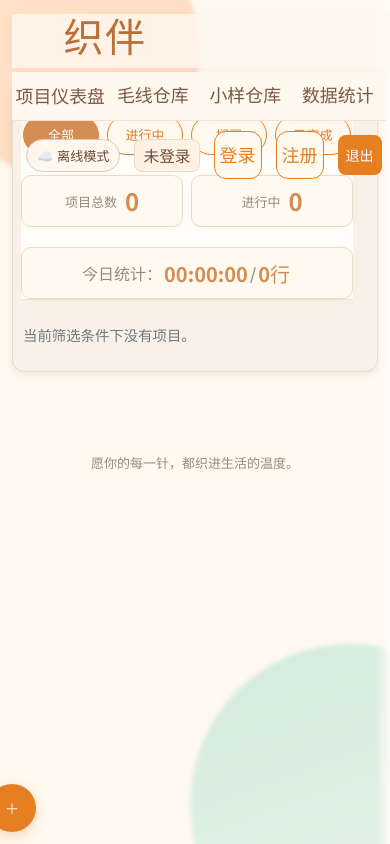
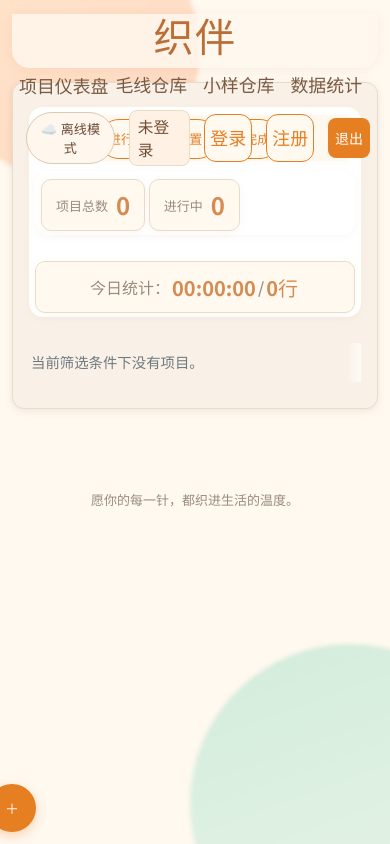
Before and after one commit to 18162319926/vibecoding, a plain HTML site: page index.html in a window 390 px wide. Drawn offline with nearby package versions, Linux system fonts and the light colour scheme; a web font is replaced by a local one.

Commit message:
fix:移动端

```diff
--- a/styles.css
+++ b/styles.css
@@ -1,7 +1,230 @@
 
 
 @media (max-width: 700px) {
-  /* 顶部导航栏单独一行，用户区单独一行，Tab单独一行，统计区单独一行，全部分块排列，避免重叠 */
+  .nav-auth {
+    position: absolute;
+    top: 6px;
+    right: 4vw;
+    flex-direction: column;
+    align-items: flex-end;
+    flex-wrap: wrap;
+    gap: 4px;
+    z-index: 100;
+  }
+
+  /* 仪表盘工具栏、统计、筛选按钮堆叠为单列 */
+  body.homepage .dashboard-toolbar {
+    display: flex;
+    flex-direction: column;
+    align-items: stretch;
+    gap: 10px;
+    width: 100%;
+  }
+  body.homepage .dashboard-inline-stats {
+    flex-direction: row;
+    flex-wrap: wrap;
+    gap: 8px;
+    width: 100%;
+    margin-left: 0;
+    justify-content: flex-start;
+  }
+  .inline-stat-pill {
+    min-width: 0;
+    flex: 1 1 40%;
+    font-size: 1rem;
+    padding: 8px 6px;
+    margin-bottom: 4px;
+  }
+  .today-summary-pill {
+    display: block;
+    margin-top: 6px;
+    font-size: 0.98rem;
+    padding: 8px 0 0 0;
+    word-break: break-all;
+  }
+  .status-filters {
+    display: grid;
+    grid-template-columns: repeat(4, 1fr);
+    gap: 8px;
+    width: 100%;
+    margin-bottom: 2px;
+  }
+  .status-filters .btn {
+    width: 100%;
+    min-width: 0;
+    min-height: 38px;
+    font-size: 1rem;
+    padding: 8px 0;
+    border-radius: 10px;
+  }
+  .project-cards {
+    gap: 8px;
+    padding-bottom: 4px;
+  }
+  .project-card {
+    min-width: 180px;
+    max-width: 92vw;
+    font-size: 1.04rem;
+    padding: 10px 6px;
+    margin-right: 2px;
+  }
+  .project-card h3 {
+    font-size: 1.12rem;
+  }
+  .project-meta-row {
+    gap: 4px;
+    font-size: 0.98rem;
+  }
+  .project-card-actions {
+    flex-direction: column;
+    gap: 6px;
+    align-items: stretch;
+    padding-bottom: 0;
+  }
+  .project-card-actions .btn {
+    min-width: 0;
+    width: 100%;
+    font-size: 0.98rem;
+    padding: 10px 0;
+    border-radius: 10px;
+  }
+  .card-more-menu {
+    min-width: 110px;
+    right: 0;
+    left: auto;
+  }
+  .project-cover {
+    aspect-ratio: 16/9;
+    max-height: 110px;
+    border-radius: 8px;
+  }
+  /* 横向滚动阴影提示 */
+  .project-cards::after {
+    content: "";
+    display: block;
+    position: absolute;
+    right: 0;
+    top: 0;
+    width: 18px;
+    height: 100%;
+    pointer-events: none;
+    background: linear-gradient(to left, rgba(255,252,247,0.9), transparent 80%);
+    z-index: 2;
+  }
+}
+
+:root {
+  --bg: #fff8ef;
+  --panel: #fffcf7;
+  --ink: #25303b;
+  --accent: #be4f27;
+  --accent-deep: #8f3718;
+  --mint: #2f7d6b;
+  --danger: #b7353a;
+  --line: #e9dbc8;
+  --shadow: 0 12px 28px rgba(107, 63, 27, 0.12);
+}
+
+* {
+  box-sizing: border-box;
+}
+
+body {
+  margin: 0;
+  min-height: 100vh;
+  color: var(--ink);
+  font-family: "Noto Sans SC", "PingFang SC", "Microsoft YaHei", sans-serif;
+  background:
+    radial-gradient(circle at 10% 20%, rgba(255, 195, 141, 0.32), transparent 30%),
+    radial-gradient(circle at 90% 10%, rgba(170, 217, 202, 0.26), transparent 34%),
+    var(--bg);
+  padding: 16px 18px;
+  overflow-x: hidden;
+}
+
+h1,
+h2,
+h3,
+.subtitle,
+.project-meta,
+.btn,
+label,
+input,
+select,
+textarea {
+  overflow-wrap: anywhere;
+}
+
+body.homepage {
+  height: 100vh;
+  overflow: hidden;
+}
+
+
+.top-nav {
+  max-width: 1320px;
+  margin: 0 auto 10px;
+  display: flex;
+  align-items: center;
+  justify-content: space-between;
+  gap: 14px;
+}
+
+/* 增大导航栏按钮点击区域，提升移动端体验 */
+.top-nav .btn.ghost,
+.top-nav .nav-center a.btn.ghost {
+  min-width: 44px;
+  min-height: 44px;
+  padding: 10px 18px;
+  font-size: 1.08rem;
+  border-radius: 12px;
+  box-sizing: border-box;
+  touch-action: manipulation;
+  user-select: none;
+  transition: background 0.18s, color 0.18s;
+}
+
+@media (max-width: 700px) {
+  .top-nav .btn.ghost,
+  .top-nav .nav-center a.btn.ghost {
+    min-width: 48px;
+    min-height: 48px;
+    padding: 12px 0;
+    font-size: 1.12rem;
+  }
+}
+
+/* 移动端点击反馈 */
+.top-nav .btn.ghost:active,
+.top-nav .nav-center a.btn.ghost:active {
+  background: #ffe5d0;
+  color: var(--accent-deep);
+}
+
+.brand {
+  font-family: "ZCOOL XiaoWei", "KaiTi", cursive;
+  font-size: 1.3rem;
+  color: var(--accent-deep);
+}
+
+
+.nav-auth {
+  display: flex;
+  align-items: center;
+  gap: 8px;
+  flex-wrap: wrap;
+  justify-content: flex-end;
+}
+
+.project-page .nav-auth {
+  flex-direction: column;
+  align-items: flex-end;
+  gap: 6px;
+}
+
+
+@media (max-width: 700px) {
+  /* 顶部导航栏横向排列，右上角为头像/菜单 */
   .top-nav {
     flex-direction: row;
     align-items: center;
@@ -12,8 +235,6 @@
     z-index: 100;
     background: #fff8efcc;
     box-shadow: 0 2px 12px rgba(180,120,80,0.06);
-    width: 100vw;
-    margin: 0 -8px 0 -8px;
   }
   .brand-wrap {
     flex: 1 1 auto;
@@ -29,43 +250,14 @@
   .brand-subtitle {
     display: none;
   }
-  /* 用户区单独一行 */
-  .mobile-userbar {
-    display: flex;
-    align-items: center;
-    justify-content: flex-end;
-    gap: 8px;
-    width: 100vw;
-    background: #fff8efcc;
-    padding: 4px 8px 2px 8px;
-    margin: 0 -8px 0 -8px;
-    z-index: 101;
-    position: relative;
-    box-shadow: 0 1px 6px rgba(180,120,80,0.04);
-  }
-  .mobile-userbar > * {
-    margin-left: 6px;
-  }
-  .mobile-userbar .btn, .mobile-userbar .account-chip {
-    font-size: 0.98rem;
-    padding: 4px 8px;
-    min-width: 0;
-    border-radius: 8px;
-  }
-  /* Tab单独一行 */
   .nav-center {
     display: flex;
-    flex-direction: row;
+    flex: 2 1 auto;
     justify-content: center;
     align-items: center;
     gap: 0;
-    width: 100vw;
-    background: #fff8ef;
-    margin: 0 -8px 0 -8px;
-    padding: 0 2px;
-    border-bottom: 1.5px solid #f3e2d2;
-    position: relative;
-    z-index: 99;
+    width: 100%;
+    position: static;
   }
   .nav-center a.btn.ghost {
     flex: 1 1 0;
@@ -87,337 +279,6 @@
     color: var(--accent-deep);
     background: none;
   }
-  /* 统计区单独一行 */
-  .dashboard-toolbar {
-    display: flex;
-    flex-direction: column;
-    align-items: stretch;
-    gap: 0;
-    width: 100vw;
-    background: #fffefb;
-    margin: 0 -8px 0 -8px;
-    padding: 8px 0 0 0;
-    border-bottom: 1.5px solid #f3e2d2;
-    z-index: 98;
-    position: relative;
-  }
-  .dashboard-inline-stats {
-    display: flex;
-    gap: 10px;
-    width: 100%;
-    margin: 0 0 4px 0;
-    justify-content: flex-start;
-  }
-  .inline-stat-pill {
-    flex: 1 1 0;
-    min-width: 0;
-    background: #fff;
-    border-radius: 14px;
-    box-shadow: 0 2px 8px rgba(180,120,80,0.06);
-    font-size: 1.08rem;
-    padding: 10px 0;
-    margin: 0;
-    justify-content: center;
-  }
-  .inline-stat-pill strong {
-    font-size: 1.22rem;
-  }
-  .today-summary-pill {
-    display: block;
-    width: 100%;
-    font-size: 1.08rem;
-    font-weight: 600;
-    color: #a86a3c;
-    background: #fff;
-    border-radius: 12px;
-    margin: 4px 0 0 0;
-    padding: 10px 0 8px 0;
-    text-align: center;
-    box-shadow: 0 2px 8px rgba(180,120,80,0.04);
-  }
-  /* 卡片区块下方留白 */
-  .project-cards {
-    margin-top: 8px;
-  }
-}
-  .nav-auth {
-    position: absolute;
-    top: 6px;
-    right: 4vw;
-    flex-direction: column;
-    align-items: flex-end;
-    flex-wrap: wrap;
-    gap: 4px;
-    z-index: 100;
-  }
-
-  /* 仪表盘工具栏、统计、筛选按钮堆叠为单列 */
-  body.homepage .dashboard-toolbar {
-    display: flex;
-    flex-direction: column;
-    align-items: stretch;
-    gap: 10px;
-    width: 100%;
-  }
-  body.homepage .dashboard-inline-stats {
-    flex-direction: row;
-    flex-wrap: wrap;
-    gap: 8px;
-    width: 100%;
-    margin-left: 0;
-    justify-content: flex-start;
-  }
-  .inline-stat-pill {
-    min-width: 0;
-    flex: 1 1 40%;
-    font-size: 1rem;
-    padding: 8px 6px;
-    margin-bottom: 4px;
-  }
-  .today-summary-pill {
-    display: block;
-    margin-top: 6px;
-    font-size: 0.98rem;
-    padding: 8px 0 0 0;
-    word-break: break-all;
-  }
-  .status-filters {
-    display: grid;
-    grid-template-columns: repeat(4, 1fr);
-    gap: 8px;
-    width: 100%;
-    margin-bottom: 2px;
-  }
-  .status-filters .btn {
-    width: 100%;
-    min-width: 0;
-    min-height: 38px;
-    font-size: 1rem;
-    padding: 8px 0;
-    border-radius: 10px;
-  }
-  .project-cards {
-    gap: 8px;
-    padding-bottom: 4px;
-  }
-  .project-card {
-    min-width: 180px;
-    max-width: 92vw;
-    font-size: 1.04rem;
-    padding: 10px 6px;
-    margin-right: 2px;
-  }
-  .project-card h3 {
-    font-size: 1.12rem;
-  }
-  .project-meta-row {
-    gap: 4px;
-    font-size: 0.98rem;
-  }
-  .project-card-actions {
-    flex-direction: column;
-    gap: 6px;
-    align-items: stretch;
-    padding-bottom: 0;
-  }
-  .project-card-actions .btn {
-    min-width: 0;
-    width: 100%;
-    font-size: 0.98rem;
-    padding: 10px 0;
-    border-radius: 10px;
-  }
-  .card-more-menu {
-    min-width: 110px;
-    right: 0;
-    left: auto;
-  }
-  .project-cover {
-    aspect-ratio: 16/9;
-    max-height: 110px;
-    border-radius: 8px;
-  }
-  /* 横向滚动阴影提示 */
-  .project-cards::after {
-    content: "";
-    display: block;
-    position: absolute;
-    right: 0;
-    top: 0;
-    width: 18px;
-    height: 100%;
-    pointer-events: none;
-    background: linear-gradient(to left, rgba(255,252,247,0.9), transparent 80%);
-    z-index: 2;
-  }
-}
-
-:root {
-  --bg: #fff8ef;
-  --panel: #fffcf7;
-  --ink: #25303b;
-  --accent: #be4f27;
-  --accent-deep: #8f3718;
-  --mint: #2f7d6b;
-  --danger: #b7353a;
-  --line: #e9dbc8;
-  --shadow: 0 12px 28px rgba(107, 63, 27, 0.12);
-}
-
-* {
-  box-sizing: border-box;
-}
-
-body {
-  margin: 0;
-  min-height: 100vh;
-  color: var(--ink);
-  font-family: "Noto Sans SC", "PingFang SC", "Microsoft YaHei", sans-serif;
-  background:
-    radial-gradient(circle at 10% 20%, rgba(255, 195, 141, 0.32), transparent 30%),
-    radial-gradient(circle at 90% 10%, rgba(170, 217, 202, 0.26), transparent 34%),
-    var(--bg);
-  padding: 16px 18px;
-  overflow-x: hidden;
-}
-
-h1,
-h2,
-h3,
-.subtitle,
-.project-meta,
-.btn,
-label,
-input,
-select,
-textarea {
-  overflow-wrap: anywhere;
-}
-
-body.homepage {
-  height: 100vh;
-  overflow: hidden;
-}
-
-
-.top-nav {
-  max-width: 1320px;
-  margin: 0 auto 10px;
-  display: flex;
-  align-items: center;
-  justify-content: space-between;
-  gap: 14px;
-}
-
-/* 增大导航栏按钮点击区域，提升移动端体验 */
-.top-nav .btn.ghost,
-.top-nav .nav-center a.btn.ghost {
-  min-width: 44px;
-  min-height: 44px;
-  padding: 10px 18px;
-  font-size: 1.08rem;
-  border-radius: 12px;
-  box-sizing: border-box;
-  touch-action: manipulation;
-  user-select: none;
-  transition: background 0.18s, color 0.18s;
-}
-
-@media (max-width: 700px) {
-  .top-nav .btn.ghost,
-  .top-nav .nav-center a.btn.ghost {
-    min-width: 48px;
-    min-height: 48px;
-    padding: 12px 0;
-    font-size: 1.12rem;
-  }
-}
-
-/* 移动端点击反馈 */
-.top-nav .btn.ghost:active,
-.top-nav .nav-center a.btn.ghost:active {
-  background: #ffe5d0;
-  color: var(--accent-deep);
-}
-
-.brand {
-  font-family: "ZCOOL XiaoWei", "KaiTi", cursive;
-  font-size: 1.3rem;
-  color: var(--accent-deep);
-}
-
-
-.nav-auth {
-  display: flex;
-  align-items: center;
-  gap: 8px;
-  flex-wrap: wrap;
-  justify-content: flex-end;
-}
-
-.project-page .nav-auth {
-  flex-direction: column;
-  align-items: flex-end;
-  gap: 6px;
-}
-
-
-@media (max-width: 700px) {
-  /* 顶部导航栏横向排列，右上角为头像/菜单 */
-  .top-nav {
-    flex-direction: row;
-    align-items: center;
-    padding: 0 8px;
-    height: 54px;
-    min-height: 54px;
-    position: relative;
-    z-index: 100;
-    background: #fff8efcc;
-    box-shadow: 0 2px 12px rgba(180,120,80,0.06);
-  }
-  .brand-wrap {
-    flex: 1 1 auto;
-    min-width: 0;
-    display: flex;
-    flex-direction: column;
-    justify-content: center;
-  }
-  .brand {
-    font-size: 1.18rem;
-    letter-spacing: 0.04em;
-  }
-  .brand-subtitle {
-    display: none;
-  }
-  .nav-center {
-    display: flex;
-    flex: 2 1 auto;
-    justify-content: center;
-    align-items: center;
-    gap: 0;
-    width: 100%;
-    position: static;
-  }
-  .nav-center a.btn.ghost {
-    flex: 1 1 0;
-    min-width: 0;
-    padding: 0 0 6px 0;
-    font-size: 1.04rem;
-    border-radius: 0;
-    background: none;
-    border-bottom: 2.5px solid transparent;
-    color: #a86a3c;
-    margin: 0 2px;
-    height: 44px;
-    line-height: 44px;
-    text-align: center;
-    transition: border-color 0.18s, color 0.18s;
-  }
-  .nav-center a.btn.ghost.is-tab-active {
-    border-bottom: 2.5px solid var(--accent);
-    color: var(--accent-deep);
-    background: none;
-  }
   .nav-auth {
     position: static;
     flex-direction: row;
@@ -1585,6 +1446,73 @@ body.homepage .project-cards {
     flex-wrap: wrap;
     gap: 8px;
     padding-bottom: 2px;
+  }
+  /* 分块分层增强，彻底避免遮挡和混叠 */
+  .top-nav {
+    position: relative;
+    z-index: 100;
+    background: #fff8efcc;
+    box-shadow: 0 2px 12px rgba(180,120,80,0.08);
+    border-radius: 0 0 18px 18px;
+    margin-bottom: 10px;
+  }
+  .dashboard-toolbar {
+    position: relative;
+    z-index: 90;
+    background: #fff;
+    box-shadow: 0 2px 10px rgba(180,120,80,0.06);
+    border-radius: 14px;
+    margin-bottom: 10px;
+    padding: 8px 6px 4px 6px;
+  }
+  .dashboard-inline-stats {
+    position: relative;
+    z-index: 80;
+    background: #fff;
+    box-shadow: 0 2px 8px rgba(180,120,80,0.05);
+    border-radius: 14px;
+    margin-bottom: 10px;
+    padding: 8px 6px 4px 6px;
+  }
+  .status-filters {
+    position: relative;
+    z-index: 70;
+    background: #fff8ef;
+    box-shadow: 0 1px 6px rgba(180,120,80,0.04);
+    border-radius: 12px;
+    margin-bottom: 10px;
+    padding: 4px 2px 2px 2px;
+  }
+  .project-cards {
+    position: relative;
+    z-index: 60;
+    background: none;
+    margin-bottom: 10px;
+    padding-bottom: 10px;
+  }
+  .project-card {
+    background: #fff;
+    border-radius: 18px;
+    box-shadow: 0 4px 18px rgba(180,120,80,0.10);
+    margin-bottom: 12px;
+    border: 1px solid #f3e6d6;
+  }
+  /* 保证所有区块都独立一行 */
+  .top-nav, .dashboard-toolbar, .dashboard-inline-stats, .status-filters, .project-cards {
+    display: block !important;
+    width: 100% !important;
+    margin-left: 0 !important;
+    margin-right: 0 !important;
+    box-sizing: border-box;
+  }
+  /* 额外留白，避免贴边 */
+  body, .panel {
+    padding-left: 8px;
+    padding-right: 8px;
+  }
+  /* 卡片区横向滚动阴影提示层级提升 */
+  .project-cards::after {
+    z-index: 3;
   }
 }
 
```
